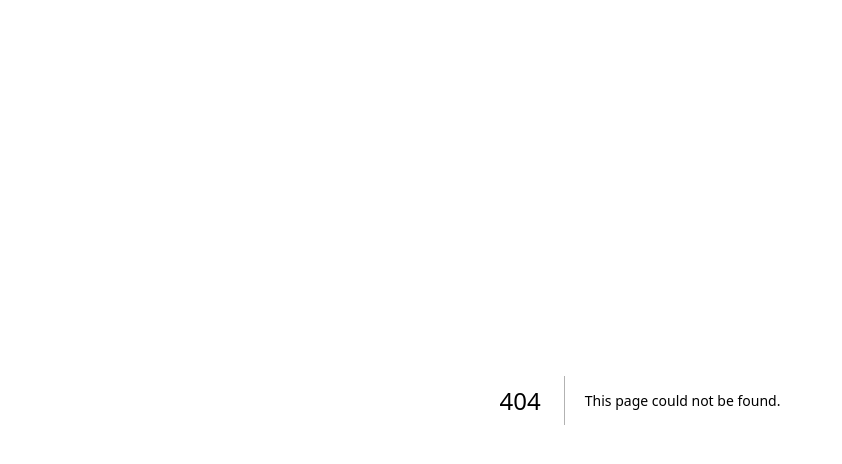
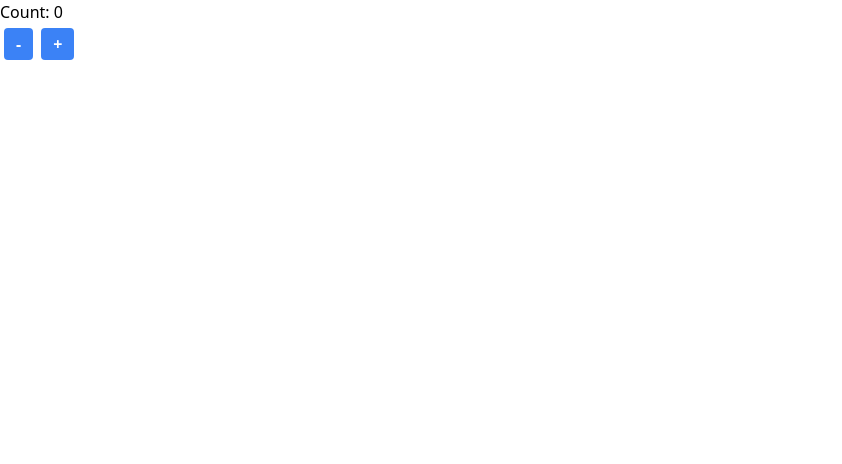
Before and after one commit to LucasMunhoz13/cprg306-assignments, a Next.js app: page /week-4 in a window 1280 px wide. Before the commit this address had no page. Shown: the top 464 px of the page, without its empty margins (0-842 px from the left). Built offline with nearby package versions, Linux system fonts and the light colour scheme.

Commit message:
Week 4 Assignment - Starting code

```diff
--- a/app/page.js
+++ b/app/page.js
@@ -10,6 +10,12 @@
       <p className="text-lg hover:text-green-500 pl-32">
         <Link href="week-3"> Week 3 Assignment</Link>
       </p>
+      <p className="text-lg hover:text-green-500 pl-32">
+        <Link href="week-4"> Week 4 Assignment</Link>
+      </p>
+
+
+
 
     </div>
   );
--- /dev/null
+++ b/app/week-4/new-item.js
@@ -0,0 +1,20 @@
+"use client";
+
+import {useState} from "react";
+
+export default function NewItem() {
+    const [count, setCount] = useState(0);
+
+    const increment = () => setCount(count + 1);
+
+    const decrement = () => setCount(count - 1);
+
+
+    return (
+        <div>
+            <p className="flex">Count: {count}</p>
+                <button onClick={decrement} className="bg-blue-500 hover:bg-blue-700 text-white font-bold py-1 px-3 m-1 rounded">-</button>
+                <button onClick={increment} className="bg-blue-500 hover:bg-blue-700 text-white font-bold py-1 px-3 m-1 rounded">+</button>
+        </div>
+    )
+}
--- /dev/null
+++ b/app/week-4/page.js
@@ -0,0 +1,9 @@
+import NewItem from "./new-item.js";
+
+export default function Page() {
+    return (
+      <main>
+        <NewItem />
+      </main>
+    );
+}
```
